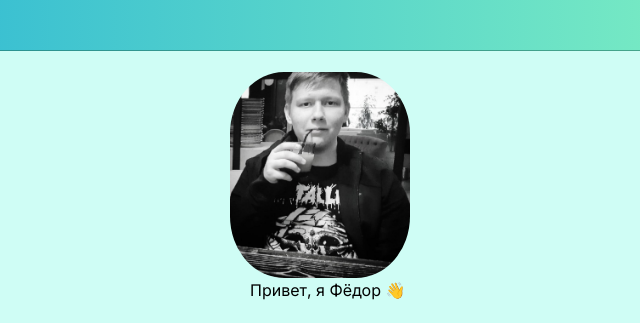
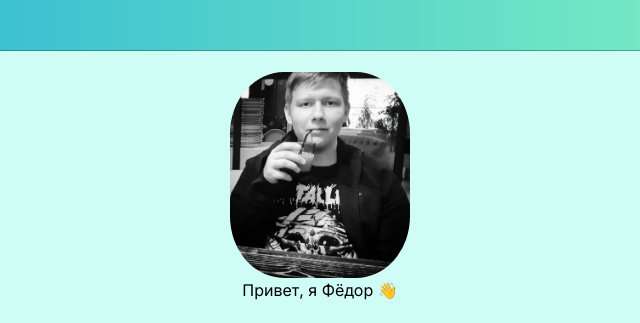
Before and after one commit to FatFedCat/my-first-site.github.io, a plain HTML site: page index.html in a window 1280 px wide. Shown: the top 323 px of the page, 320-960 px from the left. Drawn offline with nearby package versions, Linux system fonts and the light colour scheme.

Commit message:
мелкие правки с текстом под фото

```diff
--- a/css/style.css
+++ b/css/style.css
@@ -296,8 +296,8 @@ nav a:hover{
     color: var(--btnhover);
 }
 
-figcaption {
-    margin-left: 20px;
+figure {
+    text-align: center;
 }
 
 footer {
```
